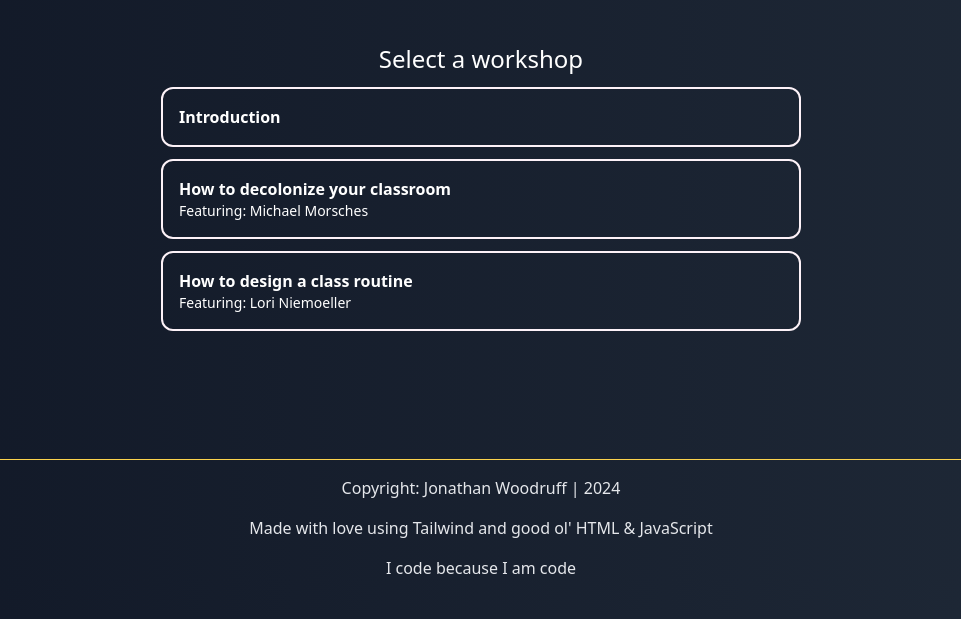
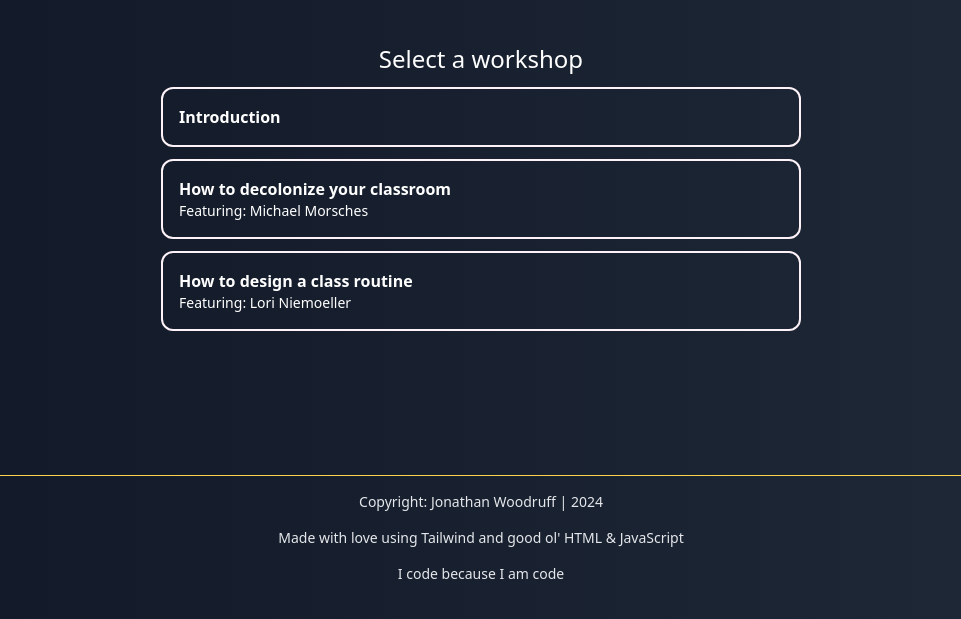
Before and after one commit to jonathan-woodruff/audio-workshops, a plain HTML site: page index.html in a window 1280 px wide. Shown: the part 181-800 px from the top of the page, without its empty margins (159-1120 px from the left). Drawn offline with Linux system fonts and the light colour scheme.

Commit message:
updated footer styling

```diff
--- a/index.html
+++ b/index.html
@@ -59,11 +59,11 @@
         </div>
     </main>
     <footer>
-        <div class="mt-32 px-4">
+        <div class="mt-32 py-4">
             <hr class="border-amber-300"/>
-            <p class="text-gray-200 text-center mt-4">Copyright: Jonathan Woodruff | 2024</p>
-            <p class="text-gray-200 text-center mt-4">Made with love using Tailwind and good ol' HTML & JavaScript</p>
-            <p class="text-gray-200 text-center mt-4">I code because I am code</p>
+            <p class="text-gray-200 text-center text-sm mt-4 px-4">Copyright: Jonathan Woodruff | 2024</p>
+            <p class="text-gray-200 text-center text-sm mt-4 px-4">Made with love using Tailwind and good ol' HTML & JavaScript</p>
+            <p class="text-gray-200 text-center text-sm mt-4 px-4">I code because I am code</p>
         </div>
     </footer>
 </body>
```
Also changed, not shown: css/output.css.
